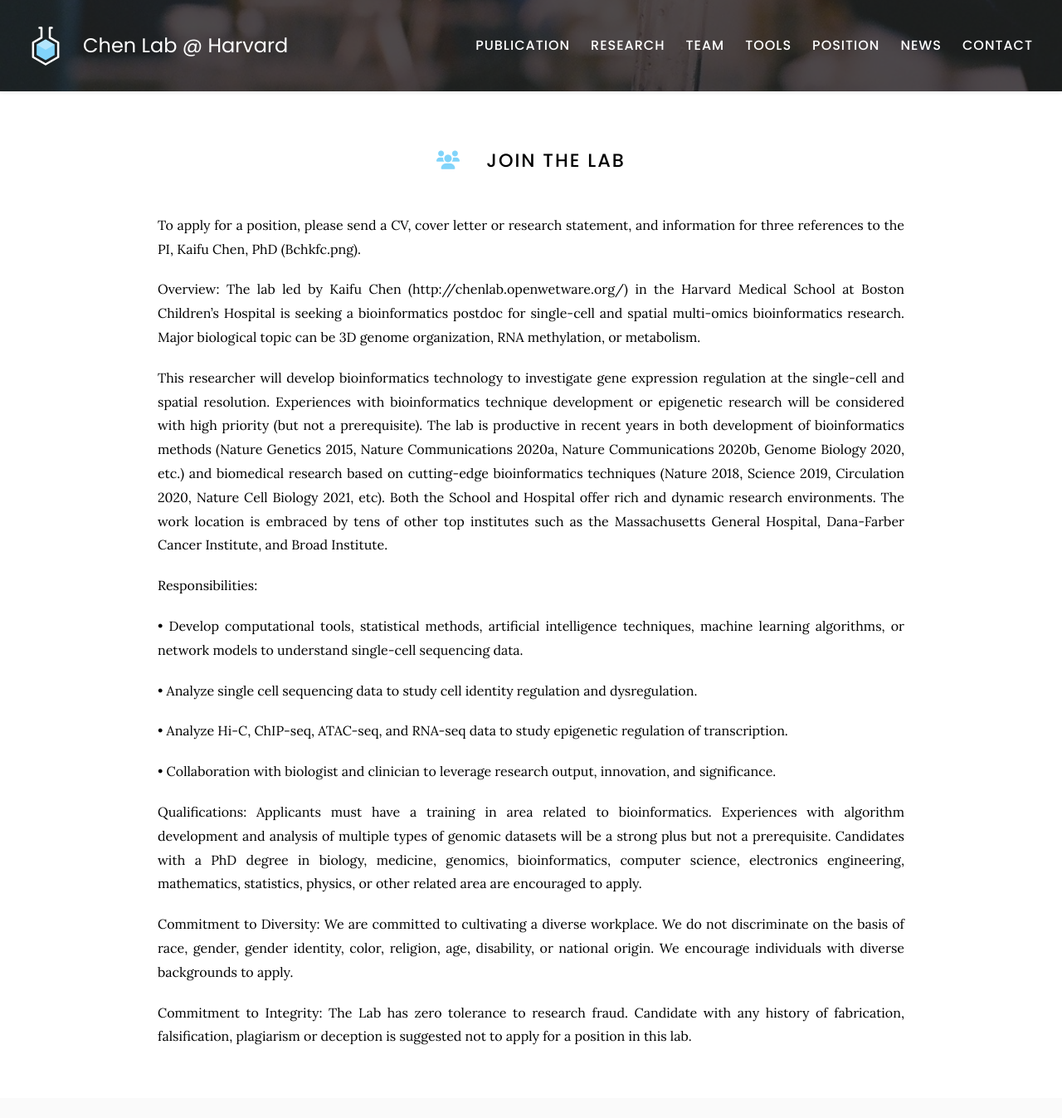
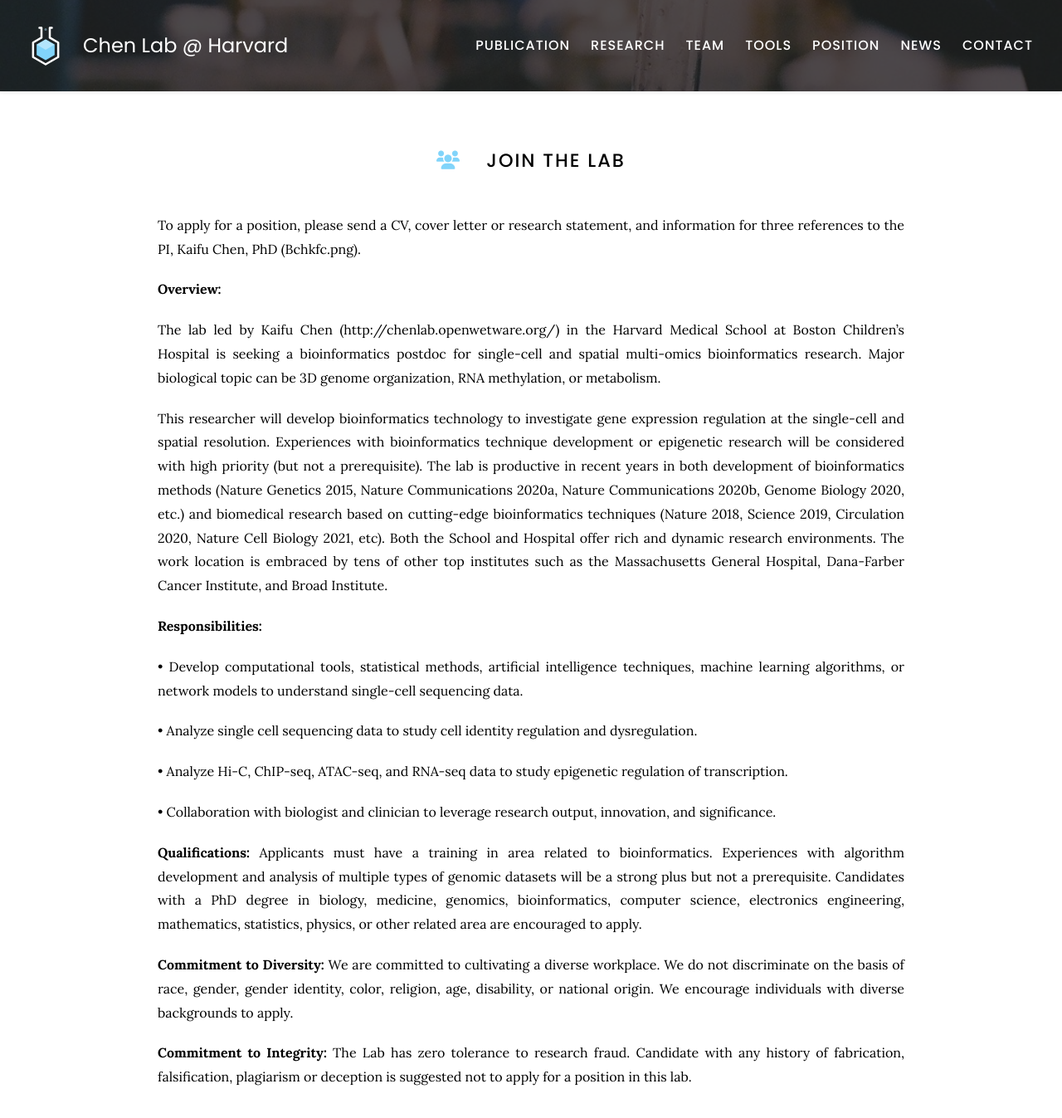
Before and after one commit to kaifuchenlab/kaifuchenlab.github.io, a Jekyll site: the page built from 5.position/index.md, in a window 1280 px wide and 1400 px high. Shown: the top 1347 px of the window at 83% size. Built offline with Jekyll 4.4.1, drawn with Linux system fonts in a browser that asks for light colours; part of the change alters nothing that is shown.

```diff
--- a/5.position/index.md
+++ b/5.position/index.md
@@ -12,13 +12,14 @@ nav:
 To apply for a position, please send a CV, cover letter or research statement, and information for three references to the PI, Kaifu Chen, PhD (Bchkfc.png).
 
 
-Overview:
+**Overview:**
+
 The lab led by Kaifu Chen (http://chenlab.openwetware.org/) in the Harvard Medical School at Boston Children's Hospital is seeking a bioinformatics postdoc for single-cell and spatial multi-omics bioinformatics research. Major biological topic can be 3D genome organization, RNA methylation, or metabolism.
 
 This researcher will develop bioinformatics technology to investigate gene expression regulation at the single-cell and spatial resolution. Experiences with bioinformatics technique development or epigenetic research will be considered with high priority (but not a prerequisite). The lab is productive in recent years in both development of bioinformatics methods (Nature Genetics 2015, Nature Communications 2020a, Nature Communications 2020b, Genome Biology 2020, etc.) and biomedical research based on cutting-edge bioinformatics techniques (Nature 2018, Science 2019, Circulation 2020, Nature Cell Biology 2021, etc). Both the School and Hospital offer rich and dynamic research environments. The work location is embraced by tens of other top institutes such as the Massachusetts General Hospital, Dana-Farber Cancer Institute, and Broad Institute.
 
 
-Responsibilities:
+**Responsibilities:**
 
 • Develop computational tools, statistical methods, artificial intelligence techniques, machine learning algorithms, or network models to understand single-cell sequencing data.
 
@@ -29,15 +30,15 @@ Responsibilities:
 • Collaboration with biologist and clinician to leverage research output, innovation, and significance.
 
 
-Qualifications:
+**Qualifications:**
 Applicants must have a training in area related to bioinformatics. Experiences with algorithm development and analysis of multiple types of genomic datasets will be a strong plus but not a prerequisite. Candidates with a PhD degree in biology, medicine, genomics, bioinformatics, computer science, electronics engineering, mathematics, statistics, physics, or other related area are encouraged to apply.
 
 
-Commitment to Diversity:
+**Commitment to Diversity:**
 We are committed to cultivating a diverse workplace. We do not discriminate on the basis of race, gender, gender identity, color, religion, age, disability, or national origin. We encourage individuals with diverse backgrounds to apply.
 
 
-Commitment to Integrity:
+**Commitment to Integrity:**
 The Lab has zero tolerance to research fraud. Candidate with any history of fabrication, falsification, plagiarism or deception is suggested not to apply for a position in this lab.
 
 {% include section.html %}
```
